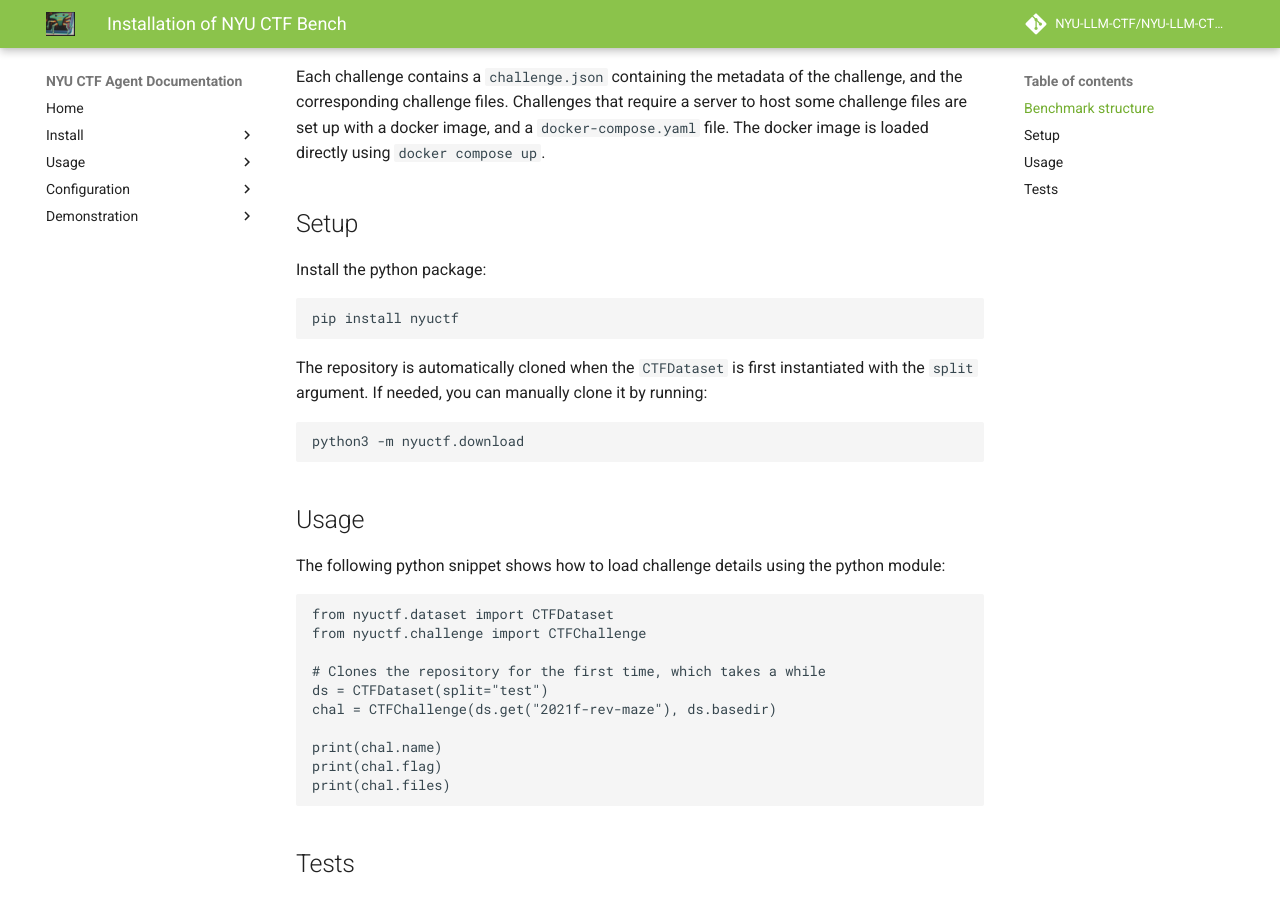
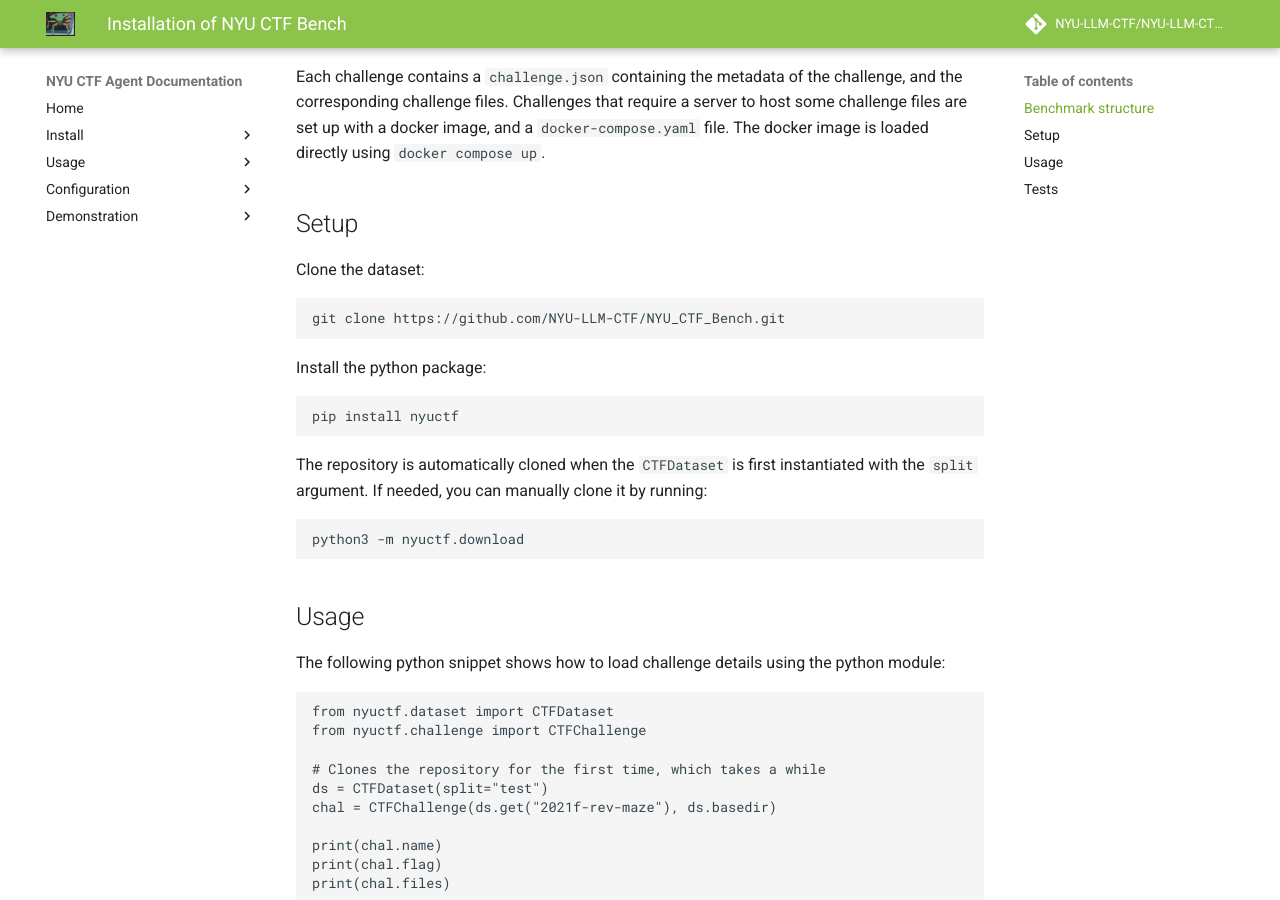
Before and after one commit to nyuvibecode/nyuvibecode.github.io, an MkDocs documentation site: the page built from docs/installation/dataset.md, in a window 1280 px wide and 900 px high, scrolled down 623 px. Built offline with MkDocs 1.6.1 and Material for MkDocs 9.7.7, drawn with Linux system fonts in a browser that asks for light colours; comment, search, counter and statistics services are not loaded.

Commit message:
add installation

````diff
--- a/docs/installation/dataset.md
+++ b/docs/installation/dataset.md
@@ -18,6 +18,11 @@
 The docker image is loaded directly using `docker compose up`.
 
 ## Setup
+Clone the dataset:
+
+```
+git clone https://github.com/NYU-LLM-CTF/NYU_CTF_Bench.git
+```
 
 Install the python package:
 
````
Also changed, not shown: docs/installation/installation.md (+1 -0 lines).
